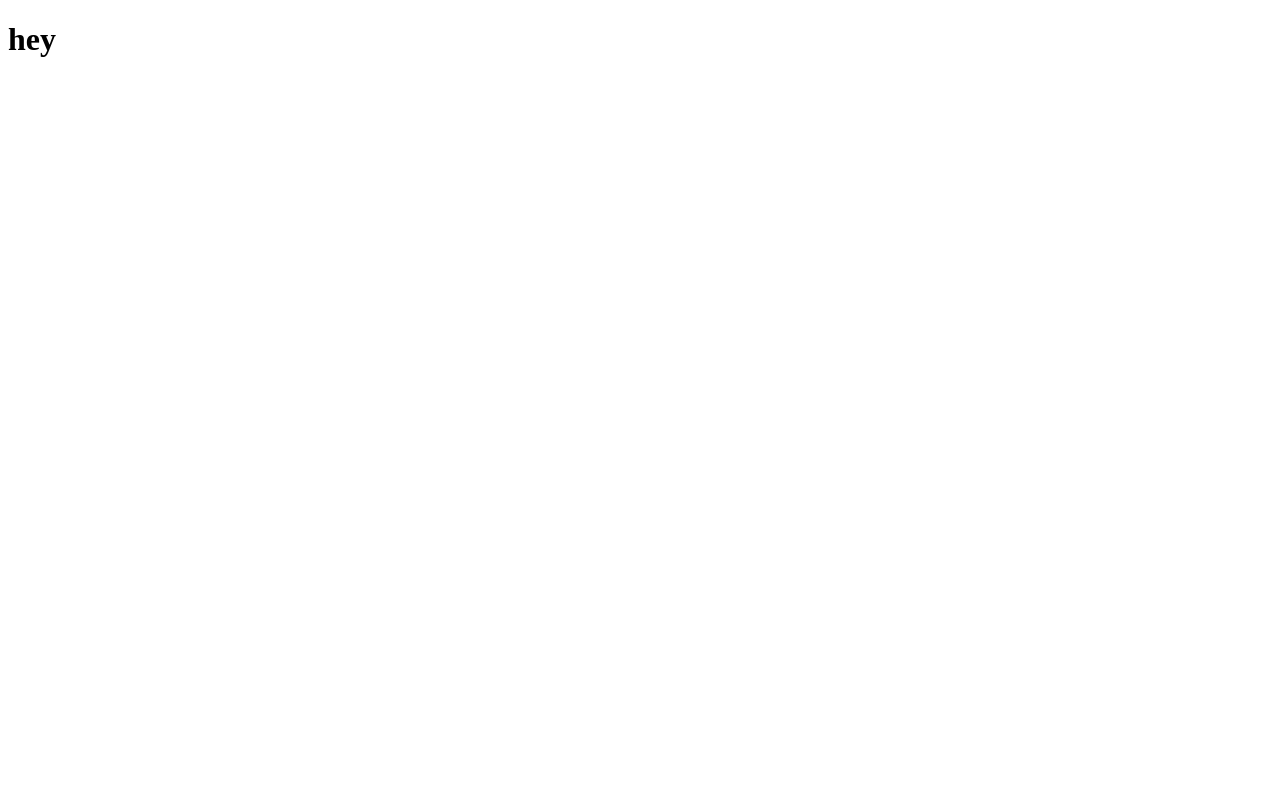
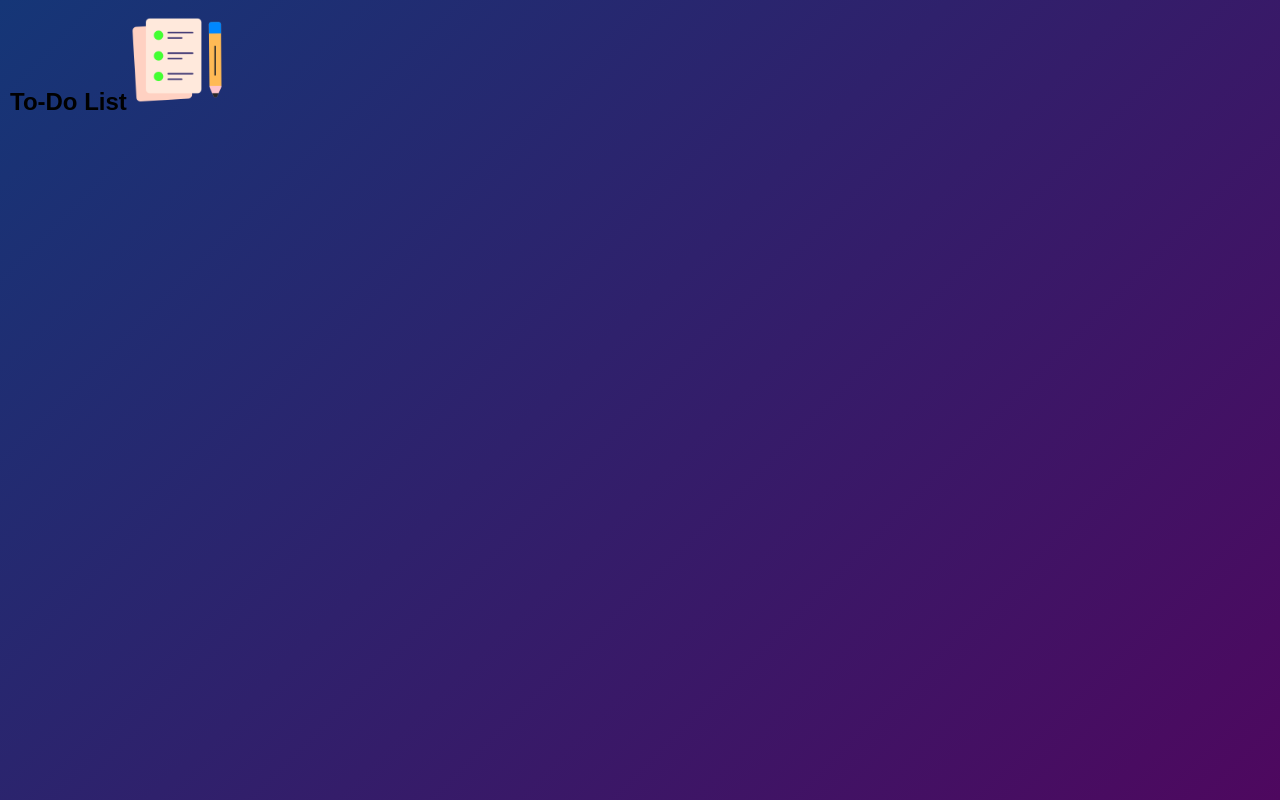
Before and after one commit to kevin-tursi/Todo-app-JS, a plain HTML site: page index.html in a window 1280 px wide. Drawn offline with Linux system fonts and the light colour scheme.

Commit message:
Added images folder and initial css styling

```diff
--- a/index.html
+++ b/index.html
@@ -1,11 +1,16 @@
 <!DOCTYPE html>
 <html>
 <head>
+    <meta name="viewport" content="width=device-width, initial-scale=1">
     <title>ToDo App</title>
-    <link rel="styles.css">
+    <link rel="stylesheet" href="style.css">
 </head>
 <body>
-    <h1>hey</h1>
+    <div class="container">
+        <div class="todo-app">
+            <h2>To-Do List<img src="/images/icon.png" alt="To-Do Icon" ></h2>
+        </div>
+    </div>
 </body>
 
 </html>
--- /dev/null
+++ b/style.css
@@ -0,0 +1,13 @@
+* {
+    margin: 0;
+    padding: 0;
+    font-family: 'Poppins', sans-serif;
+    box-sizing: border-box;
+}
+
+.container {
+    width: 100%;
+    min-height: 100vh;
+    background: linear-gradient(135deg, #153677, #4e085f);
+    padding: 10px;
+}
--- a/styles.css
+++ /dev/null
@@ -1,3 +0,0 @@
-h1 {
-    color: red;
-}
```
Also changed, not shown: images/checked.png (added), images/icon.png (added), images/unchecked.png (added).
